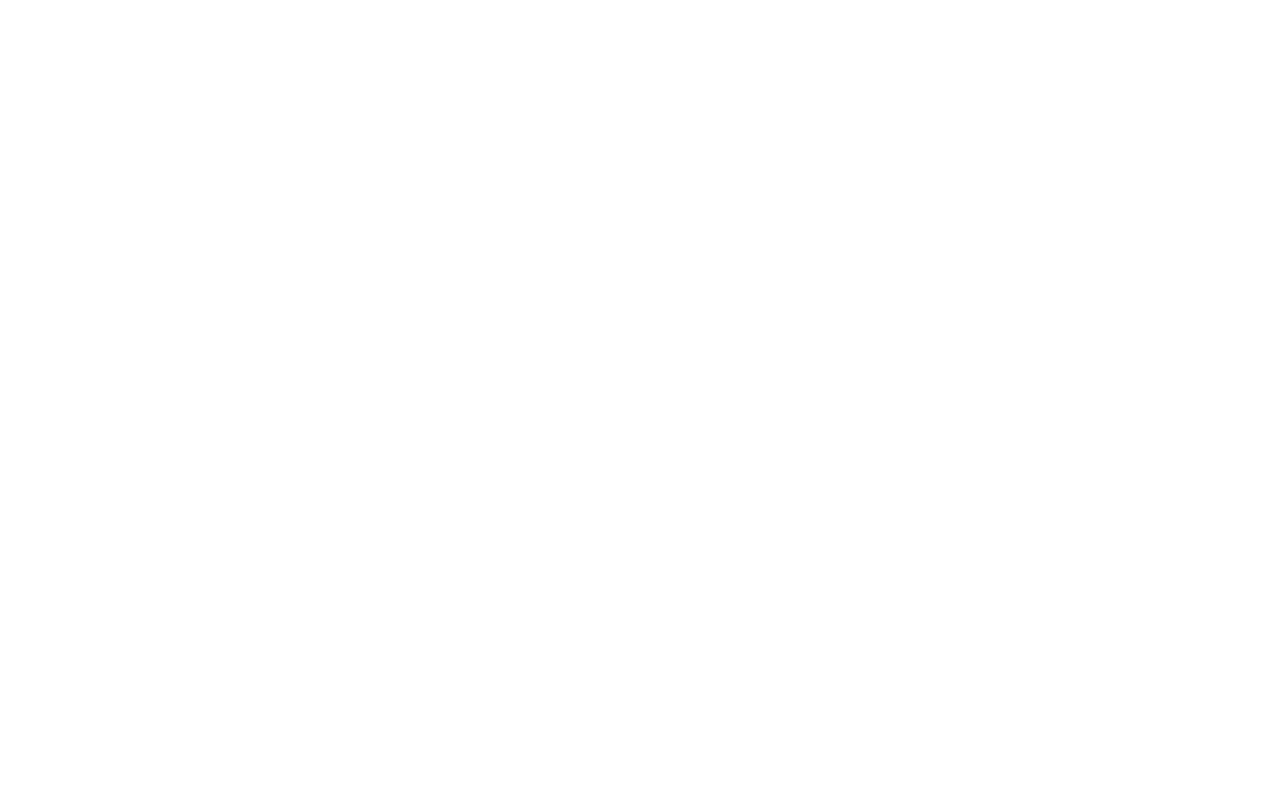
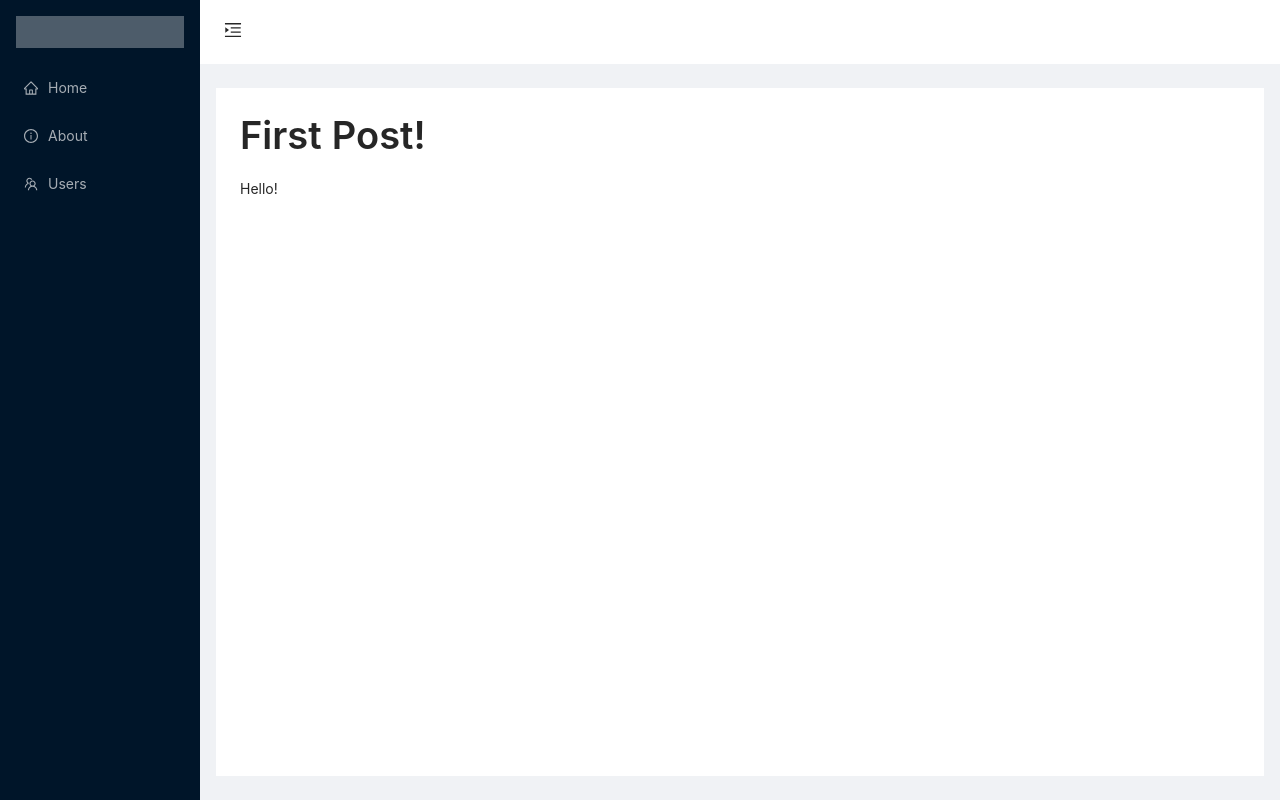
Before and after one commit to fanck0605/hello-redux, a React (Create React App) app: page /posts/1 in a window 1280 px wide. Before the commit this address had no page. Built offline with nearby package versions, Linux system fonts and the light colour scheme.

Commit message:
显示单个帖子

```diff
--- a/src/App.tsx
+++ b/src/App.tsx
@@ -5,15 +5,19 @@ import { Layout } from 'antd';
 import { MenuFoldOutlined, MenuUnfoldOutlined } from '@ant-design/icons';
 import NavBar from './app/NavBar';
 import Posts from './features/posts/Posts';
+import SinglePostPage from './features/posts/SinglePostPage';
 
 export default function App() {
   return (
     <Routes>
-      <Route element={<AppLayout />}>
-        <Route path="/" element={<Home />} />
-        <Route path="/posts" element={<Posts />} />
-        <Route path="/users" element={<Users />} />
-        <Route path="/about" element={<About />} />
+      <Route path="/" element={<AppLayout />}>
+        <Route index element={<Home />} />
+        <Route path="posts">
+          <Route index element={<Posts />} />
+          <Route path=":postId" element={<SinglePostPage />} />
+        </Route>
+        <Route path="users" element={<Users />} />
+        <Route path="about" element={<About />} />
       </Route>
     </Routes>
   );
--- a/src/features/posts/PostList.tsx
+++ b/src/features/posts/PostList.tsx
@@ -1,6 +1,7 @@
 import React, { ReactNode } from 'react';
 import { List } from 'antd';
 import { useAppSelector } from '../../app/hooks';
+import { Link } from 'react-router-dom';
 
 const PostList: React.FC<{
   addNewPost: ReactNode;
@@ -8,8 +9,10 @@ const PostList: React.FC<{
   const postList = useAppSelector((rootState) => rootState.posts);
 
   const renderPost = (post: typeof postList[number]) => (
-    <List.Item key={post.title}>
-      <List.Item.Meta title={post.title} />
+    <List.Item key={post.id}>
+      <List.Item.Meta
+        title={<Link to={`/posts/${post.id}`}>{post.title}</Link>}
+      />
       {post.content}
     </List.Item>
   );
--- /dev/null
+++ b/src/features/posts/SinglePostPage.tsx
@@ -0,0 +1,25 @@
+import React from 'react';
+import { useParams } from 'react-router-dom';
+import { useAppSelector } from '../../app/hooks';
+import { Typography } from 'antd';
+
+const SinglePostPage: React.FC = () => {
+  const params = useParams<'postId'>();
+  const postId = params.postId;
+
+  const post = useAppSelector((rootState) =>
+    rootState.posts.find((post) => post.id === postId)
+  ) ?? {
+    title: 'Not Found!',
+    content: '',
+  };
+
+  return (
+    <Typography>
+      <Typography.Title>{post.title}</Typography.Title>
+      <Typography.Text>{post.content}</Typography.Text>
+    </Typography>
+  );
+};
+
+export default SinglePostPage;
```
